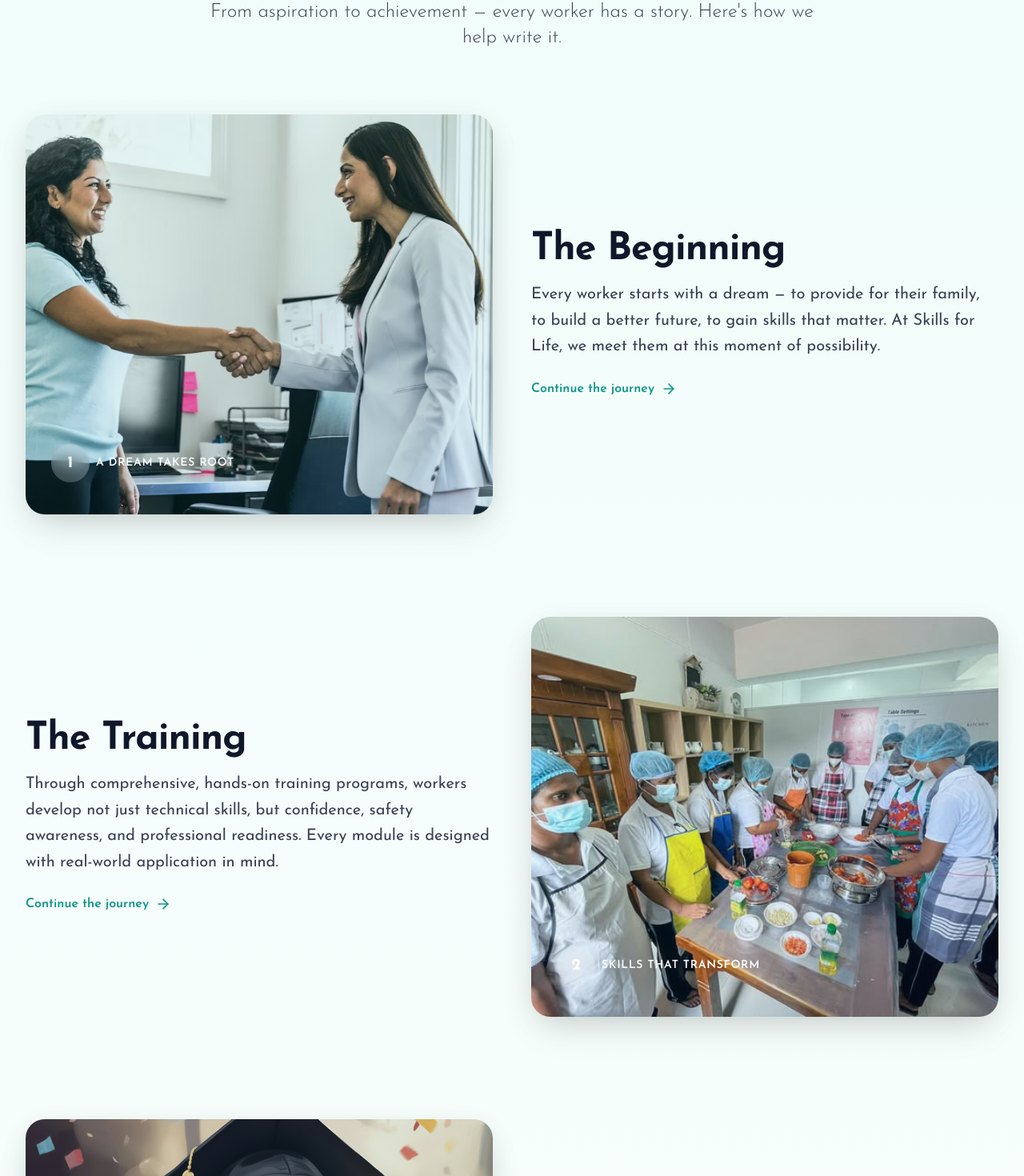
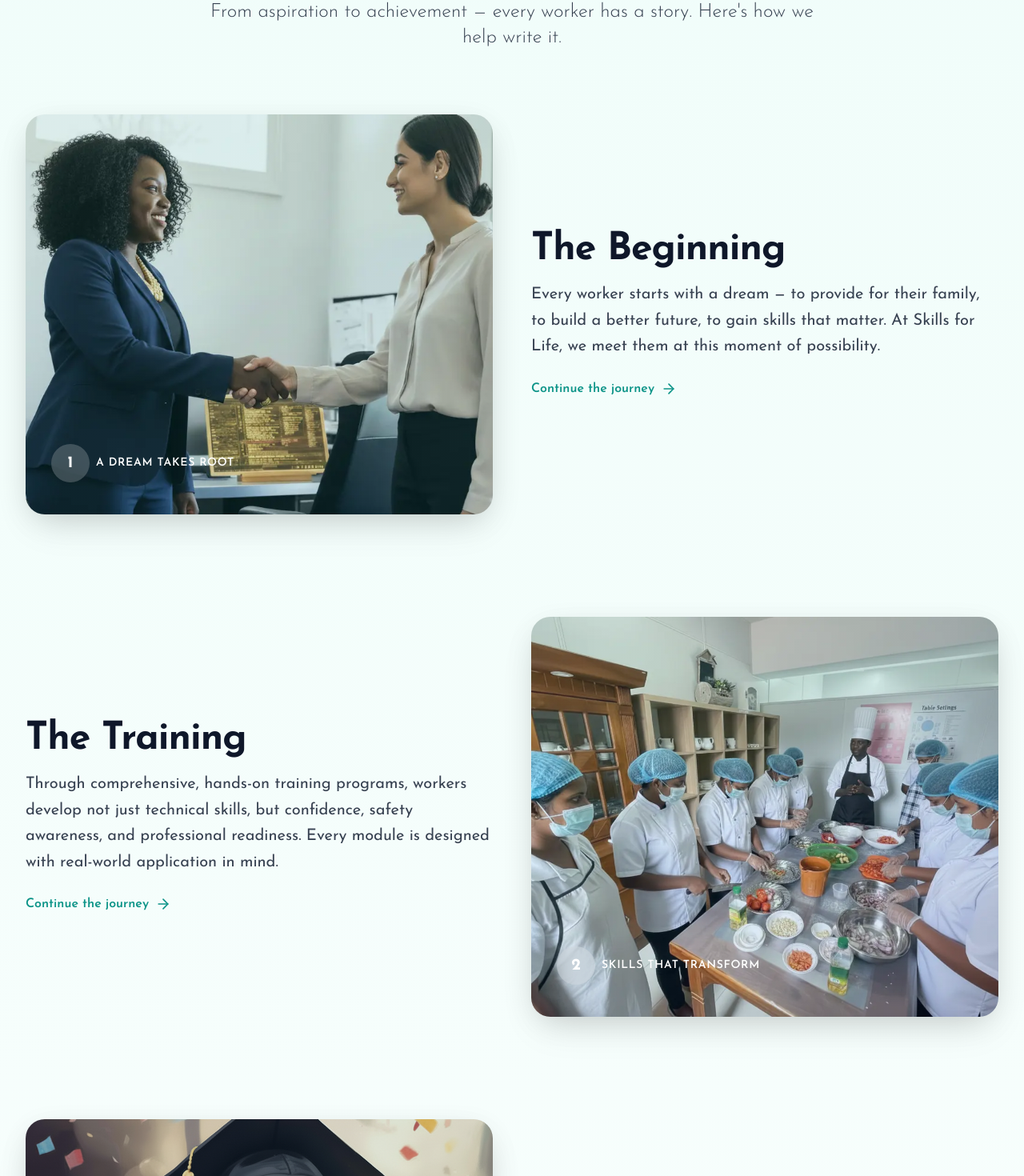
Before and after one commit to FethiAbdullahi/Messanta-Ethiopian-Recruitment-Company, a Next.js app: page / in a window 1280 px wide. Shown: the part 1025-2495 px from the top of the page at 80% size. Built offline with nearby package versions, Linux system fonts and the light colour scheme.

Commit message:
Update image paths in AboutPage and StorySection components to use new image files

```diff
--- a/app/about/page.tsx
+++ b/app/about/page.tsx
@@ -126,7 +126,7 @@ export default function AboutPage() {
             {/* Interview */}
             <div className="relative overflow-hidden">
               <Image
-                src="/interview.webp"
+                src="/interview2.webp"
                 alt="Interview"
                 fill
                 className="object-cover scale-110"
--- a/components/StorySection.tsx
+++ b/components/StorySection.tsx
@@ -13,7 +13,7 @@ export default function StorySection() {
       title: t('story.steps.beginning.title'),
       subtitle: t('story.steps.beginning.subtitle'),
       description: t('story.steps.beginning.description'),
-      image: '/interview.webp',
+      image: '/interview2.webp',
       imageAlt: 'Worker interview session',
       color: 'from-primary/20 to-accent/20',
     },
@@ -21,7 +21,7 @@ export default function StorySection() {
       title: t('story.steps.training.title'),
       subtitle: t('story.steps.training.subtitle'),
       description: t('story.steps.training.description'),
-      image: '/training.webp',
+      image: '/training2.webp',
       imageAlt: 'Workers in training session',
       color: 'from-accent/20 to-secondary/20',
     },
```
Also changed, not shown: public/interview2.webp (added), public/training2.webp (added).
